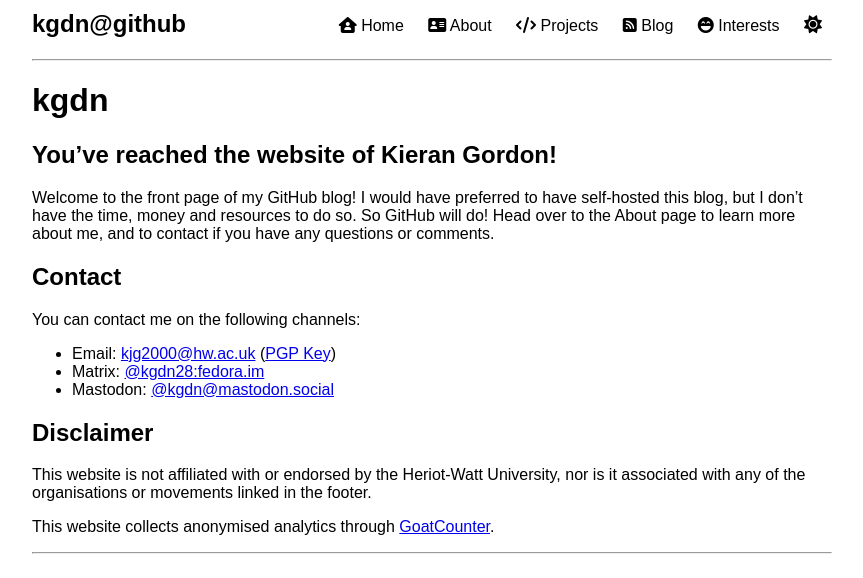
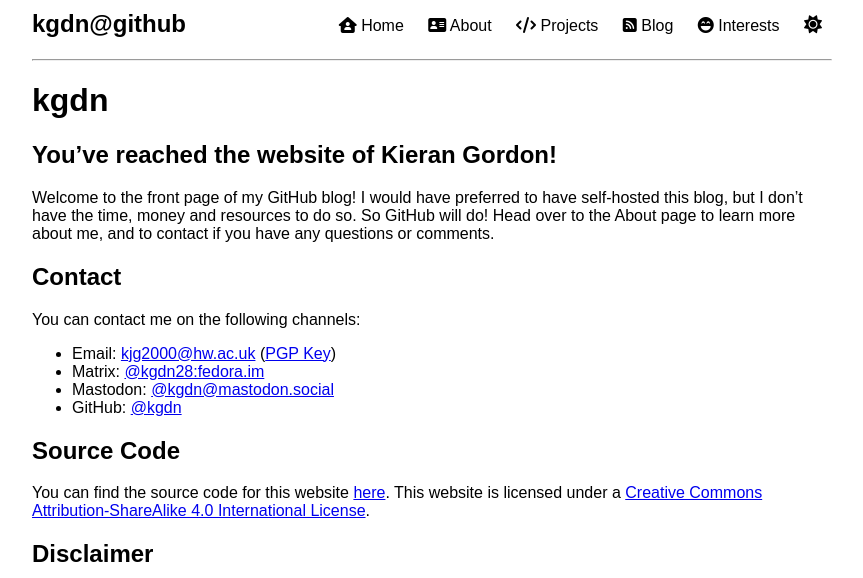
Before and after one commit to kgdn/kgdn.github.io, a Jekyll site: the page built from index.md, in a window 1280 px wide. Shown: the top 578 px of the page, without its empty margins (208-1071 px from the left). Built offline with Jekyll 4.4.1, drawn with Linux system fonts in a browser that asks for light colours.

Commit message:
Add GitHub Link

```diff
--- a/index.md
+++ b/index.md
@@ -11,6 +11,10 @@
 - Email: [kjg2000@hw.ac.uk](mailto:kjg2000@hw.ac.uk) ([PGP Key](kjg-gpg.txt))
 - Matrix: [@kgdn28:fedora.im](https://matrix.to/#/@kgdn28:fedora.im)
 - Mastodon: [@kgdn@mastodon.social](https://mastodon.social/web/@kgdn)
+- GitHub: [@kgdn](https://github.com/kgdn)
+
+## Source Code
+You can find the source code for this website [here](https://github.com/kgdn/kgdn.github.io). This website is licensed under a [Creative Commons Attribution-ShareAlike 4.0 International License](https://creativecommons.org/licenses/by-sa/4.0/).
 
 ## Disclaimer
 This website is not affiliated with or endorsed by the Heriot-Watt University, nor is it associated with any of the organisations or movements linked in the footer.
```
